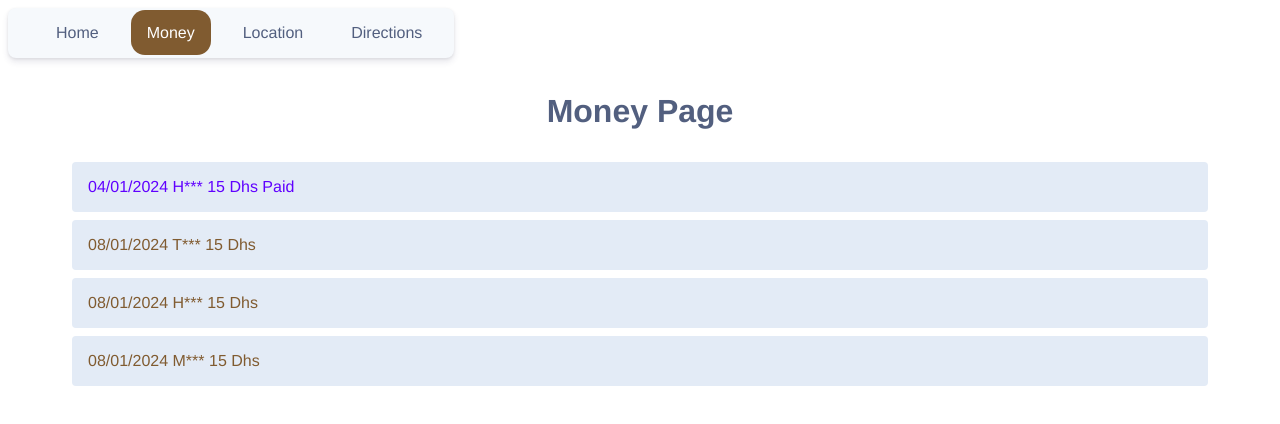
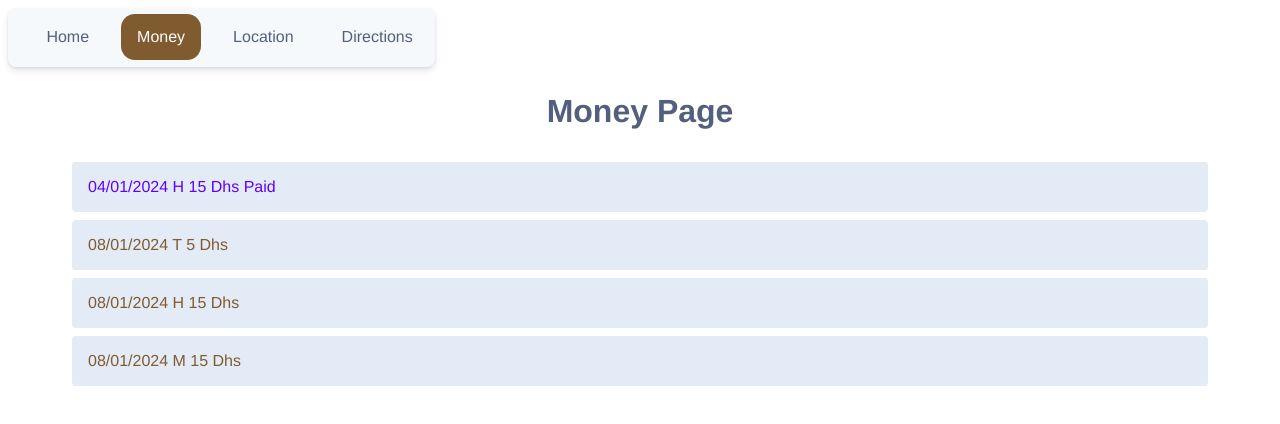
Before and after one commit to MahdyZ7/Football-website, a Next.js app: page /Money in a window 1280 px wide. Shown: the top 424 px of the page. Built offline with nearby package versions, Linux system fonts and the light colour scheme.

Commit message:
no more blured names
removed *** from names
change the look of a button as an expermint

```diff
--- a/pages/Money.tsx
+++ b/pages/Money.tsx
@@ -8,10 +8,10 @@ const Money = () => {
 			<div className="container">
 				<h1>Money Page</h1>
 				<ul className="money-list">
-					<li style={{color:"#6000ff"}}>04/01/2024	H***	15 Dhs  Paid</li>
-					<li>08/01/2024	T***	15 Dhs</li>
-					<li>08/01/2024	H***	15 Dhs</li>
-					<li>08/01/2024	M***	15 Dhs</li>
+					<li style={{color:"#6000ff"}}>04/01/2024	H	15 Dhs  Paid</li>
+					<li>08/01/2024	T	5 Dhs</li>
+					<li>08/01/2024	H	15 Dhs</li>
+					<li>08/01/2024	M	15 Dhs</li>
 				</ul>
 
 			</div>
--- a/pages/Navbar.tsx
+++ b/pages/Navbar.tsx
@@ -27,7 +27,7 @@ export default function Navbar() {
 		<Link href="https://maps.app.goo.gl/gZJy46yzZej3HCH4A">Location</Link>
 		<Link href="https://www.google.com/maps/dir/42+Abu+Dhabi,+57+Al+Mutawakileen+St+-+Zayed+Port+-+Al+Mina+-+Abu+Dhabi/Al+Maryah+Sports+Center,+Nahil+-+13460+-+Al+Maryah+Island+-+Abu+Dhabi/">Directions</Link>
 	</nav>
-		<div style={{ height: '0rem' }} />
+		{/* <div style={{ height: '1rem' }} /> */}
 	</div>
 )
 };
--- a/styles/football.css
+++ b/styles/football.css
@@ -43,11 +43,34 @@ button {
 	border-radius: 4px;
 	cursor: pointer;
 	transition: background-color 0.3s ease;
+	position: relative;
+	overflow: hidden;
 }
 
-button:hover {
+button::after {
+	content: '';
+	position: absolute;
+	width: 1000px; /* or the size of the glow effect you want */
+	height: 100px; /* or the size of the glow effect you want */
+	background:
+		linear-gradient(217deg,rgb(255 0 0 / 80%),rgb(255 0 0 / 0%) 70.71%),
+		linear-gradient(127deg, rgb(0 255 0 / 80%), rgb(0 255 0 / 0%) 70.71%),
+		linear-gradient(0deg, rgb(0 0 255 / 80%), rgb(0 0 255 / 0%) 70.71%);
+	top: 50%;
+	left: 50%;
+	transform: translate(-50%, -50%) translate(var(--x), var(--y));
+	pointer-events: none; /* this is so the pseudo-element doesn't interfere with button functionality */
+	/* border-radius: 30px; */
+	transition: transform 0.1s, opacity 0.1s;
+	opacity: 0;
+}
+button:hover::after {
+	opacity: 0.6;
+}
+
+/* button:hover {
 	background: #43458b;
-}
+} */
 
 .registered-users {
 	margin-top: 3rem;
@@ -87,6 +110,7 @@ button:hover {
 	border-radoius: 8px;
 	box-shadow: 0 4px 6px rgba(50, 50, 93, 0.11), 0 1px 3px rgba(0, 0, 0, 0.08);
 }
+
 .card h3 {
 	color: #525f7f;
 	text-align: center;
@@ -115,14 +139,21 @@ button:hover {
 nav {
 	float: left;
 	background: #f6f9fc;
-	padding: 1rem;
+	padding: 0.4rem;
 	border-radius: 8px;
 	box-shadow: 0 4px 6px rgba(50, 50, 93, 0.11), 0 1px 3px rgba(0, 0, 0, 0.08);
+	@media (max-width: 470px) {
+		padding: 0.5rem;
 	}
+}
+
 nav a {
-	/* float: left; */
-	text-algin: center;
+	float: left;
+	text-align: center;
 	font-size: 1rem;
+	@media (max-width: 470px) {
+		font-size: 0.8rem;
+	}
 	color: #525f7f;
 	text-decoration: none;
 	margin-left: 1rem;
@@ -130,8 +161,6 @@ nav a {
 	border-radius: 14px;
 	transition: background-color 0.3s ease;
 	font-family: 'Helvetica Neue', Helvetica, Arial, sans-serif;
-
-
 }
 
 nav a:hover {
```
Also changed, not shown: pages/index.tsx (+31 -3 lines). Lines whose indentation alone changed are shown as unchanged.
